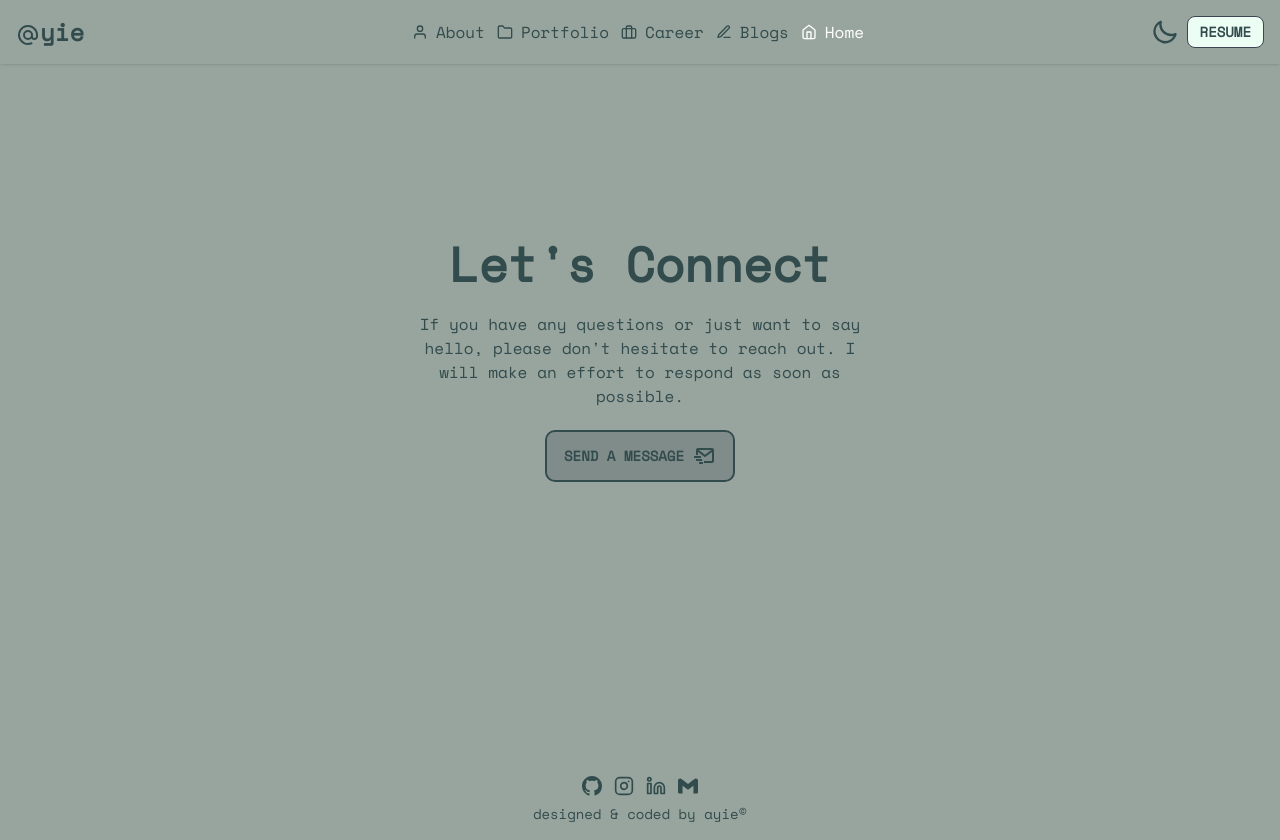
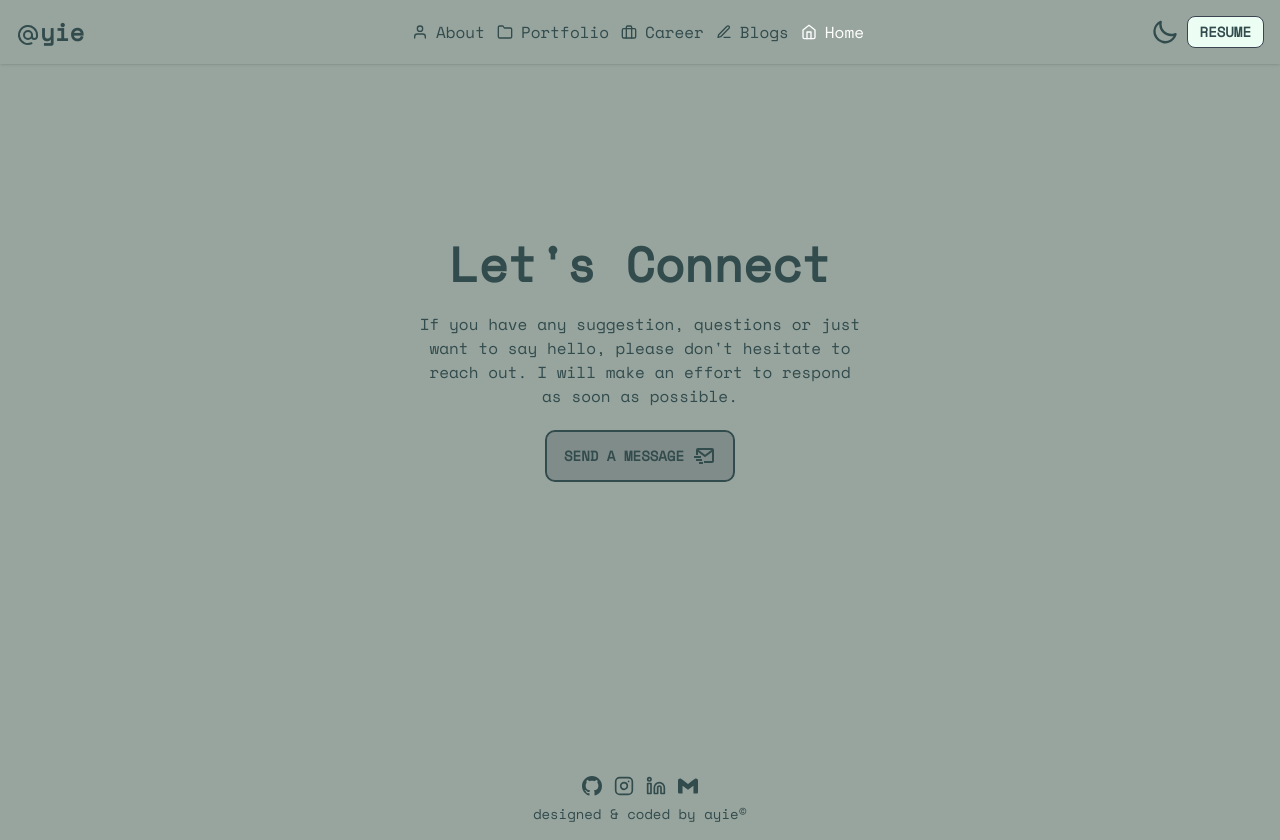
Before and after one commit to ayiezac78/Portfolio-Website, a React (Vite) app: page /contact in a window 1280 px wide. Built offline with nearby package versions, Linux system fonts and the light colour scheme.

Commit message:
official portfolio

```diff
--- a/src/assets/pages/Contact.jsx
+++ b/src/assets/pages/Contact.jsx
@@ -20,7 +20,7 @@ const Contact = () => {
         <div className="max-w-md">
           <h1 className="text-5xl font-bold">Let's Connect</h1>
           <p className="py-6">
-            If you have any questions or just want to say hello, please don't hesitate to reach out. I will make an effort to respond as soon as possible.
+            If you have any suggestion, questions or just want to say hello, please don't hesitate to reach out. I will make an effort to respond as soon as possible.
           </p>
           <a href='mailto:admaniago01@gmail.com' className="btn btn-active dark:btn-outline btn-ghost outline outline-2 text-[#324B4C] gap-2">Send a message<BiMailSend className='inline-block h-6 w-6'/></a>
         </div>
```
